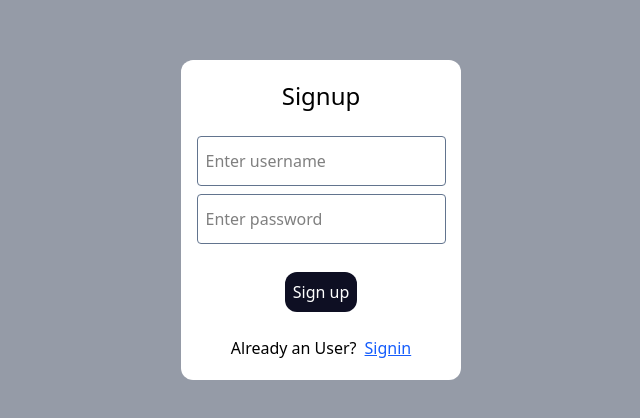
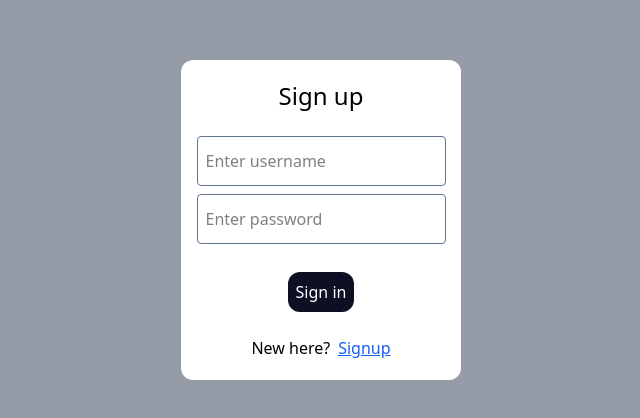
Before and after one commit to vineetbs/notelinks, a React (Vite) app in the folder frontend/: page /signup in a window 1280 px wide. Shown: the part 180-598 px from the top of the page, without its empty margins (319-959 px from the left). Built offline with nearby package versions, Linux system fonts and the light colour scheme.

Commit message:
Refactor code structure for improved readability and maintainability

```diff
--- a/frontend/src/App.tsx
+++ b/frontend/src/App.tsx
@@ -11,6 +11,10 @@ function App() {
   const PrivateRoute = ({ children }: any) => {
     const token = localStorage.getItem("token");
     return token ? children : <Navigate to="/" />;
+  };
+  const AuthRoute = ({ children }: any) => {
+    const token = localStorage.getItem("token");
+    return !token ? children : <Navigate to="/dashboard" />;
   };
 
   return (
@@ -26,8 +30,22 @@ function App() {
               </PrivateRoute>
             }
           />
-          <Route path="signup" element={<Signup />} />
-          <Route path="signin" element={<Signin />} />
+          <Route
+            path="signup"
+            element={
+              <AuthRoute>
+                <Signup />
+              </AuthRoute>
+            }
+          />
+          <Route
+            path="signin"
+            element={
+              <AuthRoute>
+                <Signin />
+              </AuthRoute>
+            }
+          />
           <Route path="note/*" element={<SharePage />} />
           <Route path="*" element={<NotFound />} />
         </Routes>
--- a/frontend/src/Pages/Dashboard.tsx
+++ b/frontend/src/Pages/Dashboard.tsx
@@ -7,15 +7,17 @@ import { Sidebar } from "../components/Sidebar";
 import { useEffect, useState } from "react";
 import { Usecontent } from "../hooks/Usecontent";
 import { ShareContent } from "../components/ShareContent";
+import { MoonLoader } from "react-spinners";
 
 export const Dashboard = () => {
   const [modalOpen, setModalOpen] = useState(false);
   const [shareOpen, setShareOpen] = useState(false);
-  const { content, fetchBe } = Usecontent();
+  const { content, fetchBe, loading, error } = Usecontent();
   const [filterContent, setfilterContent] = useState(content);
   useEffect(() => {
     setfilterContent(content);
   }, [content]);
+
   return (
     <div className="flex">
       <div className="sm:w-56 w-20 ">
@@ -54,7 +56,22 @@ export const Dashboard = () => {
         )}
 
         <div className="pt-8">
-          {filterContent.length > 0 ? (
+          {error ? (
+            <div
+              className="flex justify-center items-center h-screen gap-4
+            "
+            >
+              Error while fetching data
+            </div>
+          ) : loading ? (
+            <div
+              className="flex justify-center items-center h-screen gap-4
+            "
+            >
+              <MoonLoader />
+              Loading...
+            </div>
+          ) : filterContent.length > 0 ? (
             <div className="grid md:grid-cols-3 grid-cols-1 sm:grid-cols-2 overflow-y-auto">
               {filterContent.map(({ type, title, link, _id }) => (
                 <Card
--- a/frontend/src/Pages/Signin.tsx
+++ b/frontend/src/Pages/Signin.tsx
@@ -1,4 +1,4 @@
-import { useRef } from "react";
+import { useRef, useState } from "react";
 import { Button } from "../components/Button";
 import { InputBox } from "../components/InputBox";
 import axios from "axios";
@@ -9,20 +9,25 @@ export const Signin = () => {
   const navigate = useNavigate();
   const usernameRef = useRef<HTMLInputElement | null>(null);
   const passwordRef = useRef<HTMLInputElement | null>(null);
-
+  const [loading, setloading] = useState(false);
   const signin = async () => {
     const username = usernameRef.current?.value;
     const password = passwordRef.current?.value;
-    console.log(username);
+
+    try {
+      setloading(true);
       const response = await axios.post(BackendUrl + "/api/v1/signin", {
         username,
         password,
       });
-
       const jwt = response.data;
-
       localStorage.setItem("token", jwt);
       navigate("/dashboard");
+    } catch (error) {
+      window.alert("Invalid Username or Password");
+    } finally {
+      setloading(false);
+    }
   };
 
   return (
@@ -33,9 +38,9 @@ export const Signin = () => {
         <InputBox placeholder="Enter password" reference={passwordRef} />
         <div className="flex justify-center p-4">
           <Button
-            title="Sign in"
+            title={loading ? "loading..." : "Sign in"}
             variant="primary"
-            loading={false}
+            loading={loading}
             onClick={signin}
           />
         </div>
--- a/frontend/src/Pages/Signup.tsx
+++ b/frontend/src/Pages/Signup.tsx
@@ -1,4 +1,4 @@
-import { useRef } from "react";
+import { useRef, useState } from "react";
 import { Button } from "../components/Button";
 import { InputBox } from "../components/InputBox";
 import axios from "axios";
@@ -9,38 +9,46 @@ export const Signup = () => {
   const navigate = useNavigate();
   const usernameRef = useRef<HTMLInputElement | null>(null);
   const passwordRef = useRef<HTMLInputElement | null>(null);
-
+  const [loading, setloading] = useState(false);
   const signup = async () => {
+    setloading(true);
     const username = usernameRef.current?.value;
     const password = passwordRef.current?.value;
-    await axios.post(BackendUrl + "/api/v1/signup", {
-      username,
-      password,
-    });
+    try {
+      await axios.post(BackendUrl + "/api/v1/signup", {
+        username,
+        password,
+      });
 
-    navigate("/signin");
+      navigate("/signin");
+    } catch (error) {
+      window.alert("Username not available");
+    } finally {
+      setloading(false);
+    }
   };
+
   return (
     <div className="flex items-center justify-center h-screen w-screen  flex-row bg-gray-500/70">
       <div className="bg-white rounded-xl  h-80 w-70">
-        <div className="text-2xl justify-center  flex p-5">Signup</div>
+        <div className="text-2xl justify-center  flex p-5">Sign up</div>
         <InputBox placeholder="Enter username" reference={usernameRef} />
         <InputBox placeholder="Enter password" reference={passwordRef} />
         <div className="flex justify-center p-4">
           <Button
-            title="Sign up"
+            title={loading ? "loading..." : "Sign in"}
             variant="primary"
-            loading={false}
+            loading={loading}
             onClick={signup}
           />
         </div>
         <div className="flex justify-center">
-          <div className="">Already an User? </div>
+          <div className=""> New here? </div>
           <Link
-            to={"/signin"}
+            to={"/signup"}
             className="text-blue-600 pl-2 underline-offset-1 underline"
           >
-            Signin
+            Signup
           </Link>
         </div>
       </div>
--- a/frontend/src/components/ShareContent.tsx
+++ b/frontend/src/components/ShareContent.tsx
@@ -72,8 +72,8 @@ export const ShareContent = ({ open, onClose }: ContentProp) => {
     <div>
       {open && (
         <div className="w-screen h-screen top-0 right-0 bg-slate-700/80 fixed flex flex-row min-h-screen justify-center items-center">
-          <div className="[background-color:var(--color-secbg)] w-94 h-96 rounded-xl">
-            <div className="flex justify-between my-auto pt-4">
+          <div className="[background-color:var(--color-secbg)] w-94 h-68 rounded-xl">
+            <div className="flex justify-between  pt-4">
               <div className="text-xl font-semibold mx-auto my-auto">
                 Share Your Links
               </div>
@@ -86,26 +86,18 @@ export const ShareContent = ({ open, onClose }: ContentProp) => {
             </div>
             <div className="absolute top-1/2 left-1/2 -translate-x-1/2 -translate-y-1/2 text-center">
               <div className="font-thin  flex items-center justify-center">
-                <div className="w-92 h-12 flex items-center justify-center border-2 rounded-xl my-8 bg-white ">
+                <div className="w-92 h-12 flex items-center justify-center border-2 border-gray-500 rounded-xl my-8 bg-white ">
                   {`${FrontendUrl}/note/?id=${shareLink}`}
                 </div>
               </div>
-              <div className="flex items-center justify-center p-2 ">
+              <div className="flex items-center justify-center ">
                 <Button
-                  variant="secondary"
+                  variant="primary"
                   title="Copy link"
                   onClick={() => {
                     copyLink();
                   }}
                 />
-                {/* <Button
-                  variant="primary"
-                  title="Delete link"
-                  onClick={async () => {
-                    await deleteLink();
-                    onClose();
-                  }}
-                /> */}
               </div>
             </div>
           </div>
--- a/frontend/src/hooks/Usecontent.tsx
+++ b/frontend/src/hooks/Usecontent.tsx
@@ -4,17 +4,27 @@ import { BackendUrl } from "../config";
 
 export const Usecontent = () => {
   const [content, setContent] = useState([]);
+  const [loading, setloading] = useState(false);
+  const [error, setError] = useState(false);
   const fetchBe = () => {
+    try {
       axios
         .get(BackendUrl + "/api/v1/content", {
           headers: {
             Authorization: localStorage.getItem("token"),
           },
         })
-      .then((response) => setContent(response.data));
+        .then((response) => {
+          setContent(response.data);
+          setloading(false);
+        });
+    } catch (error) {
+      setError(true);
+    }
   };
   useEffect(() => {
+    setloading(true);
     fetchBe();
   }, []);
-  return { content, fetchBe };
+  return { content, fetchBe, error, loading };
 };
```
Lines whose indentation alone changed are shown as unchanged.
